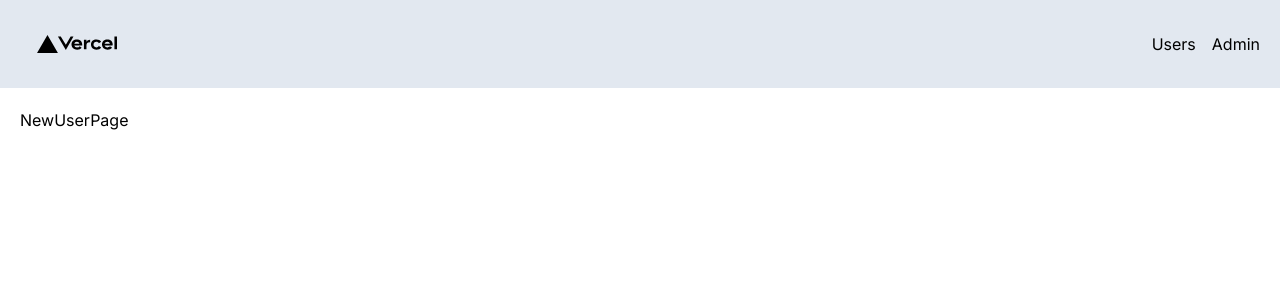
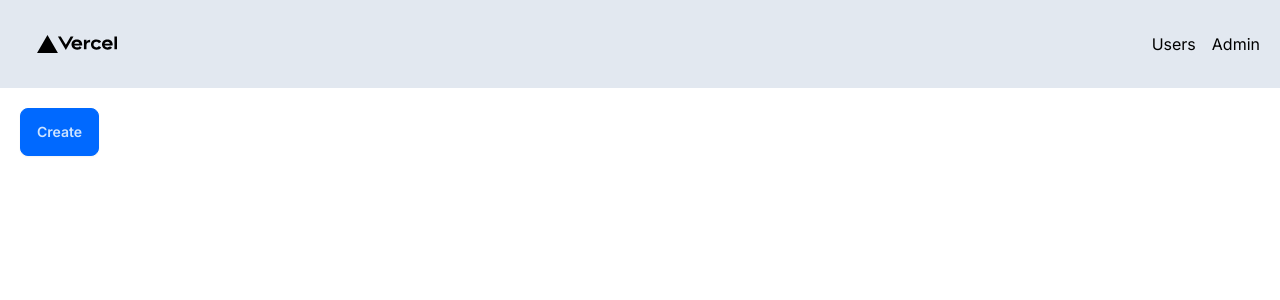
Before and after one commit to acelero-webdev/nextjs-intro-cwm, a Next.js app: page /users/new in a window 1280 px wide. Shown: the top 300 px of the page. Built offline with nearby package versions, Linux system fonts and the light colour scheme.

Commit message:
Implement programatic navigation

```diff
--- a/app/users/new/page.tsx
+++ b/app/users/new/page.tsx
@@ -1,5 +1,16 @@
+'use client';
+
+import { useRouter } from 'next/navigation';
 import React from 'react';
 
 export default function NewUserPage() {
-    return <div>NewUserPage</div>;
+    const router = useRouter();
+
+    return (
+        <button
+            className='btn btn-primary'
+            onClick={() => router.push('/users')}>
+            Create
+        </button>
+    );
 }
--- a/app/users/page.tsx
+++ b/app/users/page.tsx
@@ -1,5 +1,6 @@
 import React from 'react';
 import UsersTable from './UsersTable';
+import Link from 'next/link';
 
 interface UserPageProps {
     searchParams: {
@@ -14,6 +15,11 @@
     return (
         <>
             <h1>Users</h1>
+            <Link
+                href='/users/new'
+                className='btn'>
+                New User
+            </Link>
             <UsersTable
                 sortOption={sortOption}
                 sortOrder={sortOrder}
```
